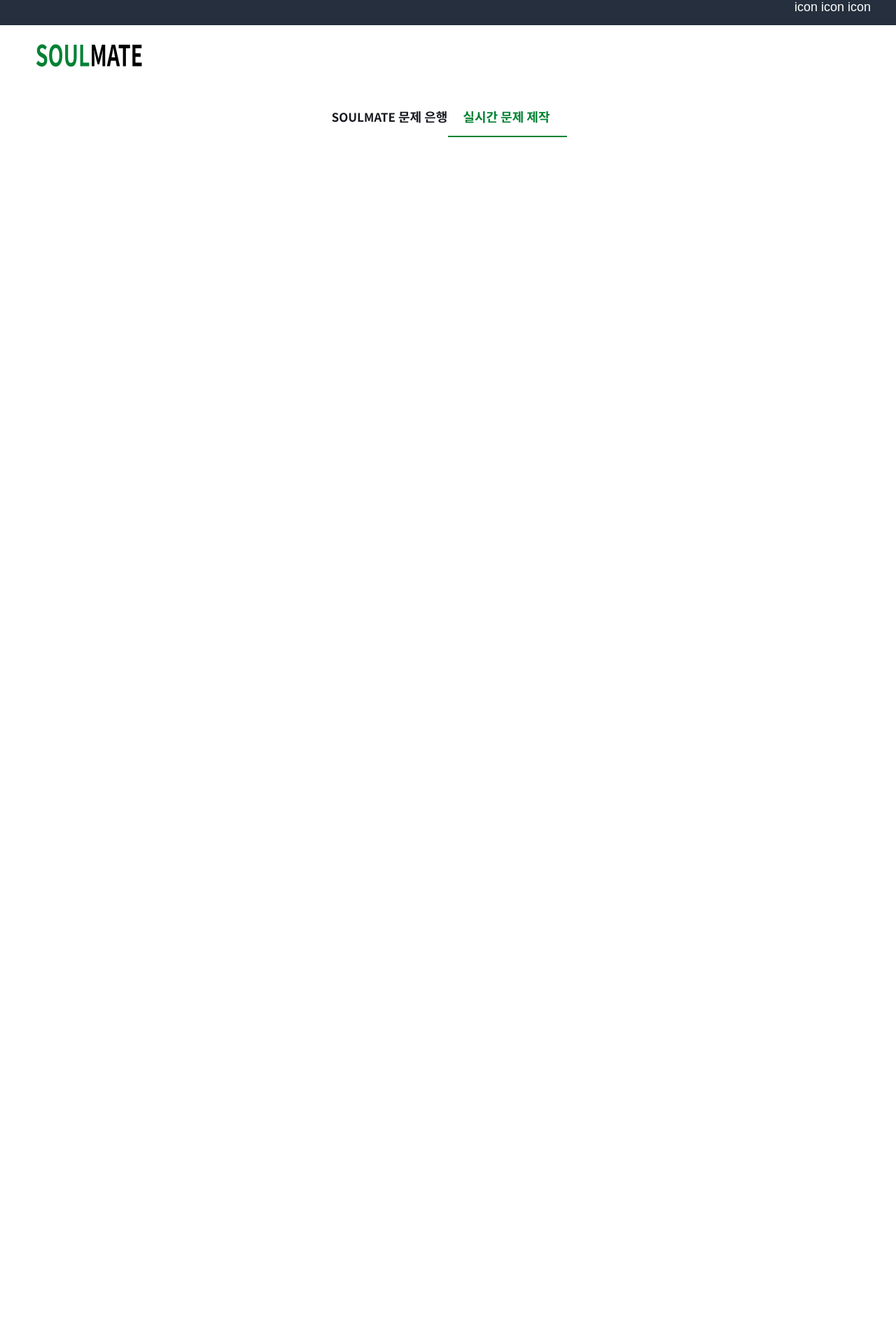
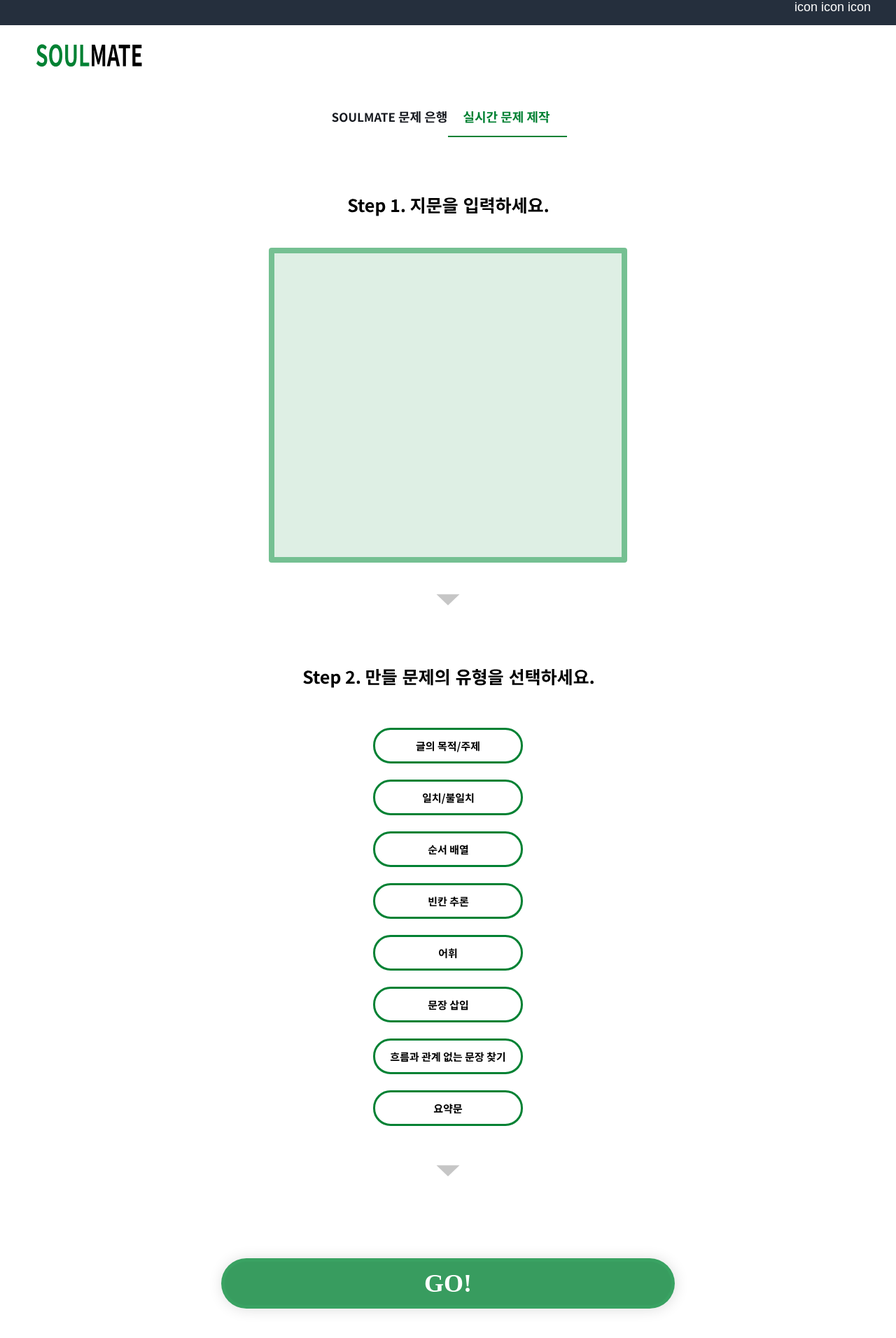
Before and after one commit to makgirlygirl/grad-frontend, a React (Create React App) app: page /creator in a window 1280 px wide. Shown: the top 1912 px of the page at 70% size. Before the commit the page ends 800 px from the top, so only its background shows below. Built offline with nearby package versions, Linux system fonts and the light colour scheme.

Commit message:
[#27] creator 지문입력 페이지

```diff
--- a/src/assets/bank/Example-QuestionList.js
+++ b/src/assets/bank/Example-QuestionList.js
@@ -3,7 +3,7 @@
 // 나중에 이걸 프론트 단에서 랜덤으로 섞는다
 
 export const ExampleQuestionList = [
-    {questionID:1, passageID:1, question_type: 0,
+    {questionID:1, passageID:1, question_type: 1,
         question:"다음 글의 목적으로 가장 적절한 것은?",
         new_passage:`Philip Kitcher and Wesley Salmon have suggested that there are two possible alternatives among philosophical theories of explanation.
         One is the view that scientific explanation consists in the unification of broad bodies of phenomena under a minimal number of generalizations.
@@ -18,7 +18,7 @@ export const ExampleQuestionList = [
         d3:`The scientific interpretation organization and the systematic understanding of our understanding of the world; the more economical the economy, the deeper our understanding of natural content.`,
         d4:`In other words, the conclusion of science comes from a very small study.`,
     },
-    {questionID:2, passageID:1, question_type: 7,
+    {questionID:2, passageID:1, question_type: 8,
         question:"아래의 B는 다음 A의 지문을 요약한 문단이다. 요약문의 빈칸에 들어갈 어휘를 고르시오.",
         new_passage:`Philip Kitcher and Wesley Salmon have suggested that there are two possible alternatives among philosophical theories of explanation.
         One is the view that scientific explanation consists in the unification of broad bodies of phenomena under a minimal number of generalizations.
--- a/src/pages/BankResultPage.js
+++ b/src/pages/BankResultPage.js
@@ -33,6 +33,7 @@ const BankResultPage = () => {
                 response.data.length < location.state.qNumValue ? setQNum(response.data.length) : setQNum(location.state.qNumValue);
             } catch(error) {
                 console.log(error);
+                setQNum(5); // 통신 오류로 문제 못 가져올 경우, 샘플 문제 보여줌
             }
             setIsLoading(false);
         }
--- a/src/pages/CreatorPage.js
+++ b/src/pages/CreatorPage.js
@@ -1,13 +1,32 @@
-import React from "react";
+import React, { useEffect, useState } from "react";
 import styled from 'styled-components';
 import Header from "../components/Header";
 import Bank from "../assets/category/bank_unchecked.svg";
 import Creator from "../assets/category/creator_unchecked.svg";
+import { Link, useNavigate } from "react-router-dom";
 import Bank_checked from '../assets/category/bank_checked.svg';
 import Creator_checked from "../assets/category/creator_checked.svg";
-import { Link } from "react-router-dom";
+import QuestionTypeList, { bankQuestionTypeList } from "../assets/bank/QuestionTypeList";
+import axios from "axios";
+import Arrow from '../assets/main/arrow.svg';
+import Step1_Question from "../assets/creator/creator_step1.svg";
+import Step2_Question from "../assets/creator/creator_step2.svg";
 
 const CreatorPage = () => {
+  const navigate = useNavigate();
+
+  const [qTypeNum, setQTypeNum] = useState(0);
+  const [qTypeList, setQTypeList] = useState(bankQuestionTypeList);
+  const onClickQType = (id) => {
+        // 선택된 것 빼고는 모두 unchecked 되도록
+
+        setQTypeList(
+            qTypeList.map((it)=>
+            it.id === id ? { ...it, checked: !it.checked } : it,
+            ),
+        );
+        setQTypeNum(id);
+    };
     return (
       <Wrapper>
         <Header/>
@@ -15,9 +34,27 @@ const CreatorPage = () => {
             <Link to='/bank'><img src={Bank} alt="bank_unchecked"/></Link>
             <Link to='/creator'><img src={Creator_checked} alt="creator_checked"/></Link>
         </CategoryWrapper>
-        <>
-
-        </>
+        <div>
+          <TextWrapper><img src={Step1_Question}/></TextWrapper>
+          <TypeWrapper>
+            <InputBox/>
+          </TypeWrapper>
+        </div>
+        <TextWrapper><img src={Arrow}/></TextWrapper>
+        <div>
+            <TextWrapper><img src={Step2_Question}/></TextWrapper>
+            <QuestionTypeList key="qTypeList" onClick={onClickQType} qTypeList={qTypeList}/>
+        </div>
+        <TextWrapper><img src={Arrow}/></TextWrapper>
+        <QuestionWrapper>
+            <Button onClick={() => {
+                if(qTypeList===bankQuestionTypeList)
+                    console.log("incomplete input"); // 뒤로 넘기지 않고, alert 보내주기
+                else {
+                  console.log("good");
+                }
+            }}>GO!</Button>
+        </QuestionWrapper>
       </Wrapper>
     );
 }
@@ -31,4 +68,48 @@ const CategoryWrapper = styled.div`
   justify-content : center;
   padding: 2rem;
 `;
+
+const QuestionWrapper = styled.div`
+    display: flex;
+    justify-content:center;
+    padding: 4rem;
+`
+const TextWrapper = styled.div`
+    display: flex;
+    justify-content:center;
+    padding: 2.5rem;
+    font-size: 1.5rem;
+`;
+const TypeWrapper = styled.div`
+    width: 100%;
+    display: flex;
+    justify-content:center;
+`;
+const Button = styled.button`
+    width: 36rem;
+    height: 4rem;
+    background: rgba(1, 129, 51, 0.78);
+    border: 5px solid rgba(58, 166, 100, 0.64);
+    box-shadow: 1px 1px 20px #ddd;
+    border-radius: 3rem;
+    font-size: 2rem;
+    font-family: 'Noto Sans KR';
+    font-weight: 700;
+    color: white;
+    &:hover{
+        box-shadow: 0px 4px 4px rgba(0, 0, 0, 0.25);
+      }
+`;
+const InputBox = styled.textarea`
+
+  box-sizing: border-box;
+  width: 40%;
+  min-height: 450px;
+  padding: 1rem;
+  resize: none;
+  font-size: 1rem;
+  background: rgba(1, 129, 51, 0.13);
+  border: 8px solid rgba(58, 166, 100, 0.64);
+  border-radius: 4px;
+`;
 export default CreatorPage;
```
Also changed, not shown: src/assets/creator/creator_step1.svg (added), src/assets/creator/creator_step2.svg (added).
